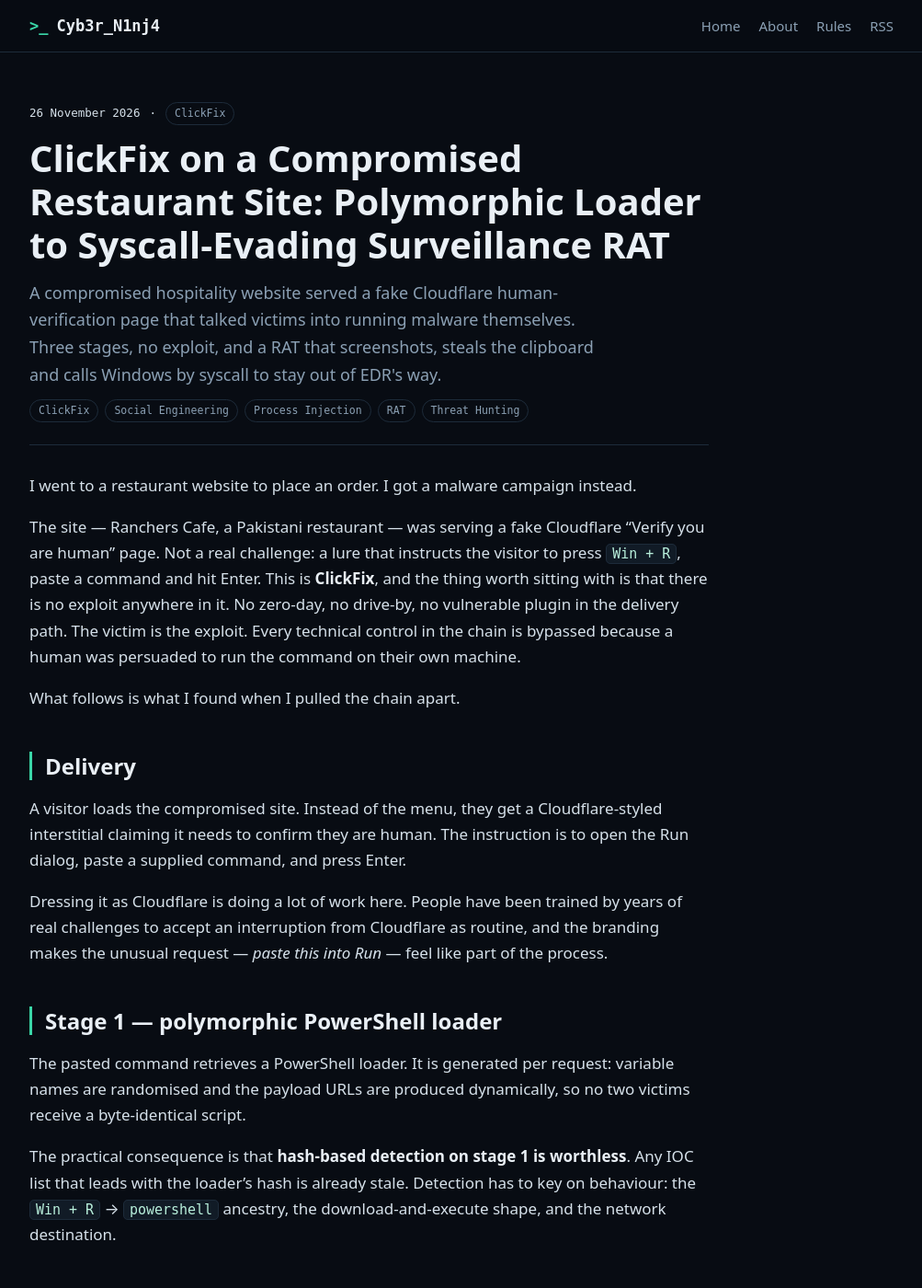
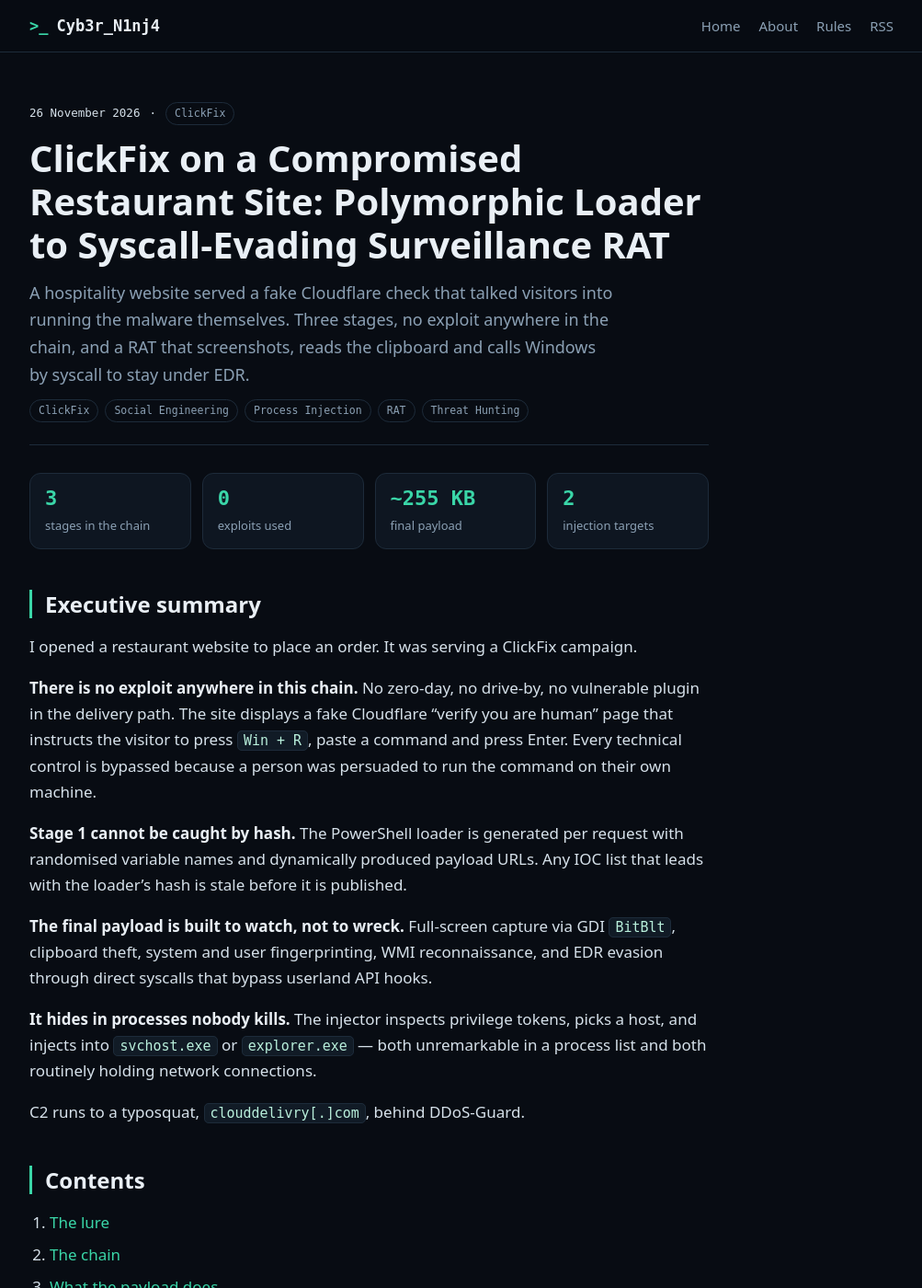
Before and after one commit to MOsamaKhalid/threat-research, a Jekyll site: the page built from _posts/2026-11-26-clickfix-fake-captcha-surveillance-rat.md, in a window 1280 px wide and 1400 px high. Shown: the whole window at 92% size, without its empty margins (138-1141 px from the left). Built offline with Jekyll 4.4.1, drawn with Linux system fonts in a browser that asks for light colours; some of the changed text lies outside the part shown.

Commit message:
Revise summary and description in ClickFix report
Updated summary and description for clarity and detail.

````diff
--- a/_posts/2026-11-26-clickfix-fake-captcha-surveillance-rat.md
+++ b/_posts/2026-11-26-clickfix-fake-captcha-surveillance-rat.md
@@ -2,81 +2,146 @@
 title: "ClickFix on a Compromised Restaurant Site: Polymorphic Loader to Syscall-Evading Surveillance RAT"
 date: 2026-11-26 10:00:00 +0500
 family: ClickFix
-summary: "A compromised hospitality website served a fake Cloudflare human-verification page that talked victims into running malware themselves. Three stages, no exploit, and a RAT that screenshots, steals the clipboard and calls Windows by syscall to stay out of EDR's way."
+summary: "A hospitality website served a fake Cloudflare check that talked visitors into running the malware themselves. Three stages, no exploit anywhere in the chain, and a RAT that screenshots, reads the clipboard and calls Windows by syscall to stay under EDR."
 tags: [ClickFix, Social Engineering, Process Injection, RAT, Threat Hunting]
-description: "Technical breakdown of a ClickFix campaign delivering a three-stage surveillance RAT, with IOCs and ATT&CK mapping."
+description: "Technical breakdown of a ClickFix campaign delivering a three-stage surveillance RAT, with IOCs, hunting leads and ATT&CK mapping."
 ---
 
-I went to a restaurant website to place an order. I got a malware campaign instead.
+<div class="stats">
+  <div><b>3</b><span>stages in the chain</span></div>
+  <div><b>0</b><span>exploits used</span></div>
+  <div><b>~255 KB</b><span>final payload</span></div>
+  <div><b>2</b><span>injection targets</span></div>
+</div>
 
-The site — Ranchers Cafe, a Pakistani restaurant — was serving a fake Cloudflare
-"Verify you are human" page. Not a real challenge: a lure that instructs the visitor
-to press `Win + R`, paste a command and hit Enter. This is **ClickFix**, and the thing
-worth sitting with is that there is no exploit anywhere in it. No zero-day, no drive-by,
-no vulnerable plugin in the delivery path. The victim is the exploit. Every technical
-control in the chain is bypassed because a human was persuaded to run the command on
-their own machine.
+## Executive summary
 
-What follows is what I found when I pulled the chain apart.
+I opened a restaurant website to place an order. It was serving a ClickFix campaign.
 
-## Delivery
+**There is no exploit anywhere in this chain.** No zero-day, no drive-by, no vulnerable
+plugin in the delivery path. The site displays a fake Cloudflare "verify you are human"
+page that instructs the visitor to press `Win + R`, paste a command and press Enter.
+Every technical control is bypassed because a person was persuaded to run the command
+on their own machine.
 
-A visitor loads the compromised site. Instead of the menu, they get a Cloudflare-styled
+**Stage 1 cannot be caught by hash.** The PowerShell loader is generated per request
+with randomised variable names and dynamically produced payload URLs. Any IOC list
+that leads with the loader's hash is stale before it is published.
+
+**The final payload is built to watch, not to wreck.** Full-screen capture via GDI
+`BitBlt`, clipboard theft, system and user fingerprinting, WMI reconnaissance, and
+EDR evasion through direct syscalls that bypass userland API hooks.
+
+**It hides in processes nobody kills.** The injector inspects privilege tokens, picks
+a host, and injects into `svchost.exe` or `explorer.exe` — both unremarkable in a
+process list and both routinely holding network connections.
+
+C2 runs to a typosquat, `clouddelivry[.]com`, behind DDoS-Guard.
+
+## Contents
+
+1. [The lure](#01--the-lure)
+2. [The chain](#02--the-chain)
+3. [What the payload does](#03--what-the-payload-does)
+4. [Hunting](#04--hunting)
+5. [MITRE ATT&CK](#05--mitre-attck)
+6. [Indicators of compromise](#06--indicators-of-compromise)
+7. [Scope and limits](#07--scope-and-limits)
+8. [If you visited the site](#08--if-you-visited-the-site)
+
+## 01 — The lure
+
+A visitor loads the compromised site and, instead of the menu, gets a Cloudflare-styled
 interstitial claiming it needs to confirm they are human. The instruction is to open the
 Run dialog, paste a supplied command, and press Enter.
 
-Dressing it as Cloudflare is doing a lot of work here. People have been trained by years
-of real challenges to accept an interruption from Cloudflare as routine, and the branding
-makes the unusual request — *paste this into Run* — feel like part of the process.
+The Cloudflare branding is doing the heavy lifting. Years of genuine challenges have
+trained people to accept an interruption from Cloudflare as routine, and that
+familiarity makes the one genuinely strange part of the request — *paste this into
+Run* — feel like a step in the process rather than the attack itself.
 
-## Stage 1 — polymorphic PowerShell loader
+The restaurant is a victim here, not a participant. The site was compromised and used
+as a delivery point.
 
-The pasted command retrieves a PowerShell loader. It is generated per request:
-variable names are randomised and the payload URLs are produced dynamically, so no
-two victims receive a byte-identical script.
+## 02 — The chain
 
-The practical consequence is that **hash-based detection on stage 1 is worthless**.
-Any IOC list that leads with the loader's hash is already stale. Detection has to key
-on behaviour: the `Win + R` → `powershell` ancestry, the download-and-execute shape,
-and the network destination.
+```
+victim pastes into Win+R
+ └─ powershell (polymorphic loader, generated per request)
+     └─ stage 2: shellcode injector (~50 KB)
+         ├─ enumerate processes
+         ├─ inspect privilege tokens
+         └─ inject into svchost.exe / explorer.exe
+             └─ stage 3: surveillance RAT (~255 KB)
+                 ├─ GDI BitBlt screen capture
+                 ├─ clipboard theft
+                 ├─ WMI recon and persistence
+                 ├─ direct syscalls (EDR evasion)
+                 └─ C2 → clouddelivry[.]com (DDoS-Guard)
+```
 
-## Stage 2 — shellcode injector
+| Stage | What it is | Size | How it hides |
+|---|---|---|---|
+| 1 | PowerShell loader | varies | Polymorphic: randomised variable names, generated payload URLs — no stable hash |
+| 2 | Shellcode injector | ~50 KB | Token-aware host selection; payload never lands as a file on disk |
+| 3 | Surveillance RAT | ~255 KB | Runs inside a trusted process; direct syscalls bypass userland hooks |
 
-The loader pulls a second stage of roughly **50 KB**. This component:
+## 03 — What the payload does
 
-- enumerates running processes to pick a host;
-- inspects privilege tokens, so it knows what it can inject into;
-- injects the final payload into a legitimate process.
-
-Observed injection targets were `svchost.exe` and `explorer.exe` — both unremarkable
-in a process listing, both routinely holding network connections, and `explorer.exe`
-in particular being something an analyst is unlikely to kill on a hunch.
-
-## Stage 3 — surveillance RAT
-
-The final payload is around **255 KB** and is built for watching rather than destroying.
-Confirmed capabilities:
+Confirmed capabilities of the final stage:
 
 - **Screen capture** via GDI `BitBlt` — full-screen grabs.
-- **Clipboard theft.** On a normal workstation that is passwords pulled from a manager,
-  cryptocurrency addresses, and one-time codes pasted during sign-in.
+- **Clipboard theft.** On a normal workstation that means passwords pulled from a
+  manager, cryptocurrency addresses, and one-time codes pasted during sign-in.
 - **System and user fingerprinting.**
 - **WMI-based reconnaissance and persistence.**
-- **EDR evasion through direct Windows syscalls**, sidestepping the userland API hooks
-  most endpoint products rely on.
+- **Direct Windows syscalls**, sidestepping the userland API hooks most endpoint
+  products depend on.
 
-Command and control runs to a deliberate typosquat, `clouddelivry[.]com`, sitting behind
-DDoS-Guard — which complicates takedown and obscures the hosting behind it.
+The clipboard capability deserves more alarm than it usually gets. "Use a password
+manager and paste your credentials" is good advice right up until something is reading
+the clipboard — at which point the manager becomes a tidy queue of every secret the
+user touches.
 
-The clipboard capability deserves more alarm than it usually gets. Advice to use a
-password manager and paste credentials is good advice, right up to the point where
-something is reading the clipboard; then the manager becomes a convenient queue of
-every secret the user touches.
+## 04 — Hunting
 
-## Indicators of compromise
+Behavioural leads, strongest first:
 
-Hashes are given exactly as recovered. Where an algorithm is not listed, that value
-was not obtained during analysis — it is not withheld, and nothing here is reconstructed.
+1. **`explorer.exe` spawning `powershell.exe`** with an encoded or download-shaped
+   command line. The Run dialog is a child of `explorer.exe`; this ancestry is the
+   single best ClickFix tell and is rare in normal use.
+2. **RunMRU registry activity.** What the user typed into the Run dialog is recorded
+   under `HKCU\Software\Microsoft\Windows\CurrentVersion\Explorer\RunMRU`. On a
+   suspected host this is usually the fastest confirmation available.
+3. **`svchost.exe` or `explorer.exe` connecting to newly registered or low-reputation
+   domains**, especially typosquats of CDN and delivery brands.
+4. **Screen capture or clipboard APIs called from an injected thread** in a process
+   with no business touching either.
+
+Leads 1 and 2 catch the technique regardless of payload, which matters because stage 1
+changes on every request.
+
+## 05 — MITRE ATT&CK
+
+| ATT&CK Tactics | ATT&CK Techniques |
+|---|---|
+| Initial Access | Drive-by Compromise (T1189) |
+| Execution | User Execution (T1204); Command and Scripting Interpreter: PowerShell (T1059.001); Windows Management Instrumentation (T1047) |
+| Persistence | Event Triggered Execution: WMI Event Subscription (T1546.003) |
+| Defense Evasion | Process Injection (T1055); Native API (T1106); Obfuscated Files or Information (T1027) |
+| Discovery | Process Discovery (T1057); System Information Discovery (T1082); System Owner/User Discovery (T1033) |
+| Collection | Screen Capture (T1113); Clipboard Data (T1115) |
+| Command and Control | Application Layer Protocol (T1071) |
+
+**Confidence.** Initial Access, Execution, Defense Evasion, Discovery, Collection and
+C2 are high confidence — each maps to behaviour directly observed. Persistence is
+moderate: WMI persistence was present as a capability of the payload, but the
+subscription artefact itself was not recovered.
+
+## 06 — Indicators of compromise
+
+Hashes appear exactly as recovered. Where an algorithm is absent, that value was not
+obtained — it is not withheld, and nothing here is reconstructed to fill a column.
 
 ### Files
 
@@ -101,51 +166,31 @@ was not obtained during analysis — it is not withheld, and nothing here is rec
 | Execution ancestry | `explorer.exe` → Run dialog → `powershell.exe` |
 | Behaviour | Full-screen `BitBlt` capture; clipboard reads; WMI recon; direct syscalls |
 
-No persistence mechanism, registry key, scheduled task or dropped file path is listed
-here, because none was confirmed during this analysis. WMI-based persistence was
-observed as a capability of the payload, but the specific artefact was not recovered.
+## 07 — Scope and limits
 
-## Hunting
+What this analysis does **not** establish, stated plainly:
 
-Behavioural leads, in rough order of signal quality:
+- **No SHA1 or SHA256** for either recovered stage — only MD5 was captured.
+- **No persistence artefact.** WMI persistence is a capability of the payload; the
+  specific subscription, registry key or scheduled task was not recovered, so none is
+  listed as an indicator.
+- **No C2 protocol analysis.** Traffic was observed reaching the typosquat domain;
+  the protocol was not decrypted and no tasking was recovered.
+- **No YARA rule yet.** Stage 1 is polymorphic and therefore a poor signature target;
+  stages 2 and 3 warrant rules, which are not written at the time of publication.
+- **Single observation.** One compromised site, one chain. Whether the same operator
+  runs other sites is unknown.
 
-1. **`explorer.exe` spawning `powershell.exe`** with an encoded or download-shaped
-   command line. The Run dialog is a child of `explorer.exe`; this ancestry is the
-   single strongest ClickFix tell, and it is rare in normal use.
-2. **RunMRU registry activity** — what the user typed into the Run dialog is recorded
-   under `HKCU\Software\Microsoft\Windows\CurrentVersion\Explorer\RunMRU`. On a
-   suspected host this is often the fastest confirmation available.
-3. **`svchost.exe` or `explorer.exe` making outbound connections to newly registered
-   or low-reputation domains**, particularly typosquats of CDN and delivery brands.
-4. **Screen-capture and clipboard API use from an injected thread** in a process with
-   no business touching either.
+## 08 — If you visited the site
 
-## MITRE ATT&CK
+If a website asks you to press `Win + R` and paste anything, that *is* the attack.
+Close the page, clear your clipboard, and do not run it.
 
-| ATT&CK Tactics | ATT&CK Techniques |
-|---|---|
-| Initial Access | Drive-by Compromise (T1189) |
-| Execution | User Execution (T1204); Command and Scripting Interpreter: PowerShell (T1059.001); Windows Management Instrumentation (T1047) |
-| Persistence | Event Triggered Execution: WMI Event Subscription (T1546.003) |
-| Defense Evasion | Process Injection (T1055); Native API (T1106); Obfuscated Files or Information (T1027) |
-| Discovery | Process Discovery (T1057); System Information Discovery (T1082); System Owner/User Discovery (T1033) |
-| Collection | Screen Capture (T1113); Clipboard Data (T1115) |
-| Command and Control | Application Layer Protocol (T1071) |
+If you already ran it, treat the machine as compromised. Every credential typed or
+pasted on it since, and anything that was visible on screen, should be assumed
+captured and rotated.
 
-Confidence note: Initial Access, Execution, Defense Evasion, Discovery, Collection and
-C2 are **high confidence** — each maps to behaviour directly observed. Persistence is
-**moderate**: WMI persistence was present as a capability, but the subscription artefact
-itself was not recovered.
+---
 
-## If you visited the site
-
-If a website asks you to press `Win + R` and paste anything, that is the attack. Close
-the page, clear your clipboard, and do not run it. If you already did, treat the machine
-as compromised: every credential typed or pasted on it since, and anything visible on
-screen, should be assumed captured and rotated.
-
-## Disclosure
-
-This was reported for awareness and responsible disclosure. The site appeared to be
-compromised and used as a delivery point — the operators of the restaurant are a victim
-here, not a participant. Indicators are published so defenders can hunt the same activity.
+Reported for awareness and responsible disclosure. Indicators are published so other
+defenders can hunt the same activity.
````
